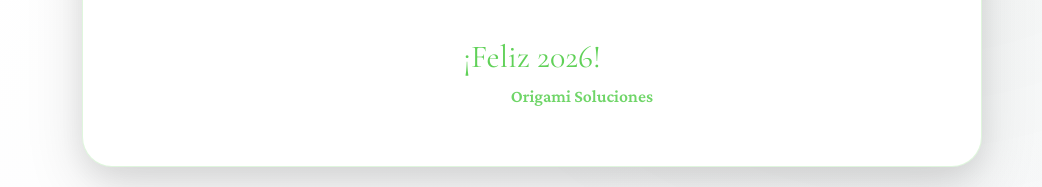
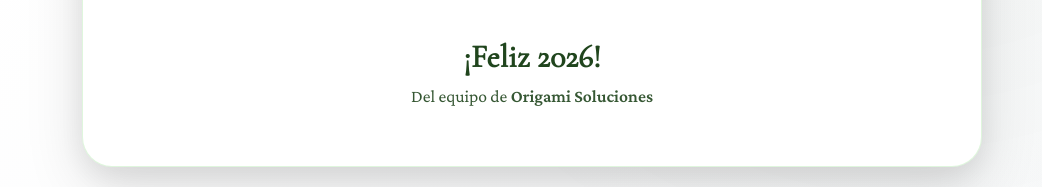
Before and after one commit to OrigamiSolucionesgalicia/mensaje, a plain HTML site: page index.html in a window 1280 px wide. Shown: the part 1423-1610 px from the top of the page, without its empty margins (108-1150 px from the left). Drawn offline with nearby package versions, Linux system fonts and the light colour scheme.

Commit message:
index.html

```diff
--- a/index.html
+++ b/index.html
@@ -390,11 +390,11 @@
 
         <!-- Mensaje de Año Nuevo -->
         <div class="mensaje-año-nuevo" style="margin-top: 40px; animation: aparecer 1s ease-out 1.8s backwards;">
-            <p style="font-family: 'Cormorant Garamond', serif; font-size: clamp(1.5rem, 4vw, 2rem); color: var(--color-acento); font-weight: 400; margin-bottom: 10px;">
+            <p style="font-family: 'Cormorant Garamond', serif; font-size: clamp(1.5rem, 4vw, 2rem); color: var(--color-acento-oscuro); font-weight: 600; margin-bottom: 10px;">
                 ¡Feliz 2026!
             </p>
-            <p style="font-size: clamp(0.9rem, 2vw, 1.1rem); color: #ffffff; opacity: 0.9;">
-                Del equipo de <span style="color: var(--color-acento); font-weight: 600;">Origami Soluciones</span>
+            <p style="font-size: clamp(0.9rem, 2vw, 1.1rem); color: var(--color-acento-oscuro); opacity: 0.9;">
+                Del equipo de <span style="font-weight: 600;">Origami Soluciones</span>
             </p>
         </div>
 
```
